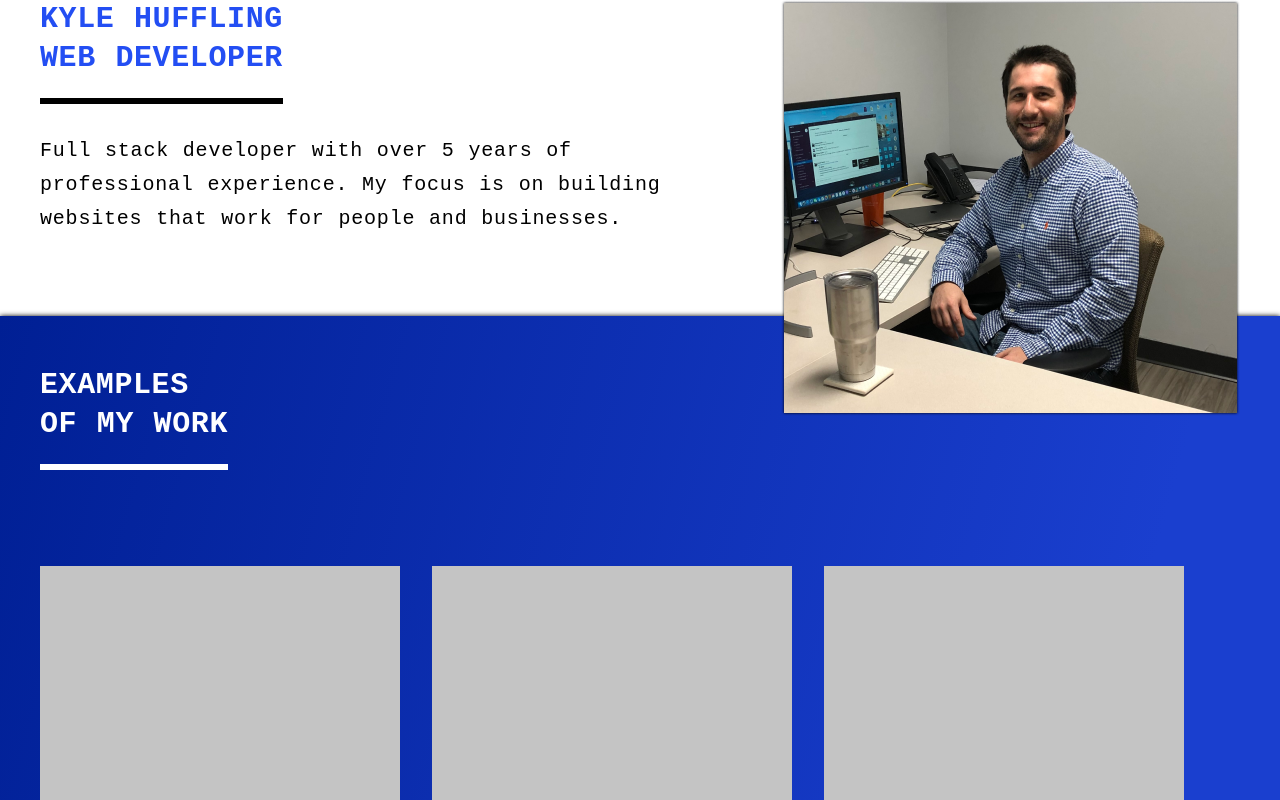
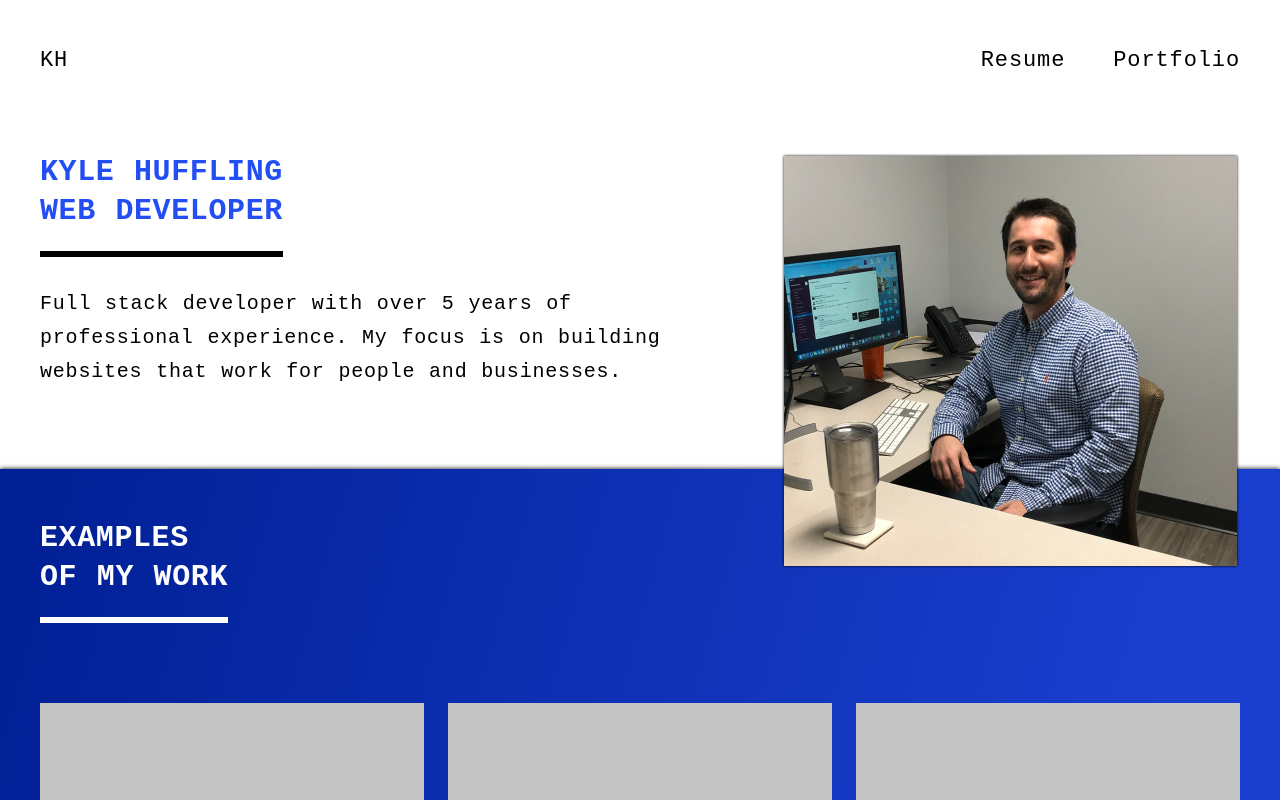
Before and after one commit to huff257/website, a Nuxt app: page / in a window 1280 px wide. Shown: the top 800 px of the page. Built offline with nearby package versions, Linux system fonts and the light colour scheme.

Commit message:
Added Header

```diff
--- a/assets/css/main.scss
+++ b/assets/css/main.scss
@@ -1,6 +1,12 @@
 body{
     font-family: 'IBM Plex Mono', monospace;
 }
+
+a{
+    text-decoration: none;
+    color: unset;
+}
+
 /*Fonts and Colors*/
 .white{
     color: #fff;
@@ -29,6 +35,9 @@ p{
     letter-spacing: 0.04em;
 }
 
+li{
+    list-style-type: none;
+}
 
 /*Rows and Columns*/
 .container{
@@ -64,6 +73,26 @@ p{
 }
 
 /*Site Style*/
+
+/*Header*/
+.main-nav{
+    margin-bottom: 5rem;
+    margin-top: 3rem;
+    letter-spacing: 0.04em;
+    font-size: 22px;
+}
+
+.main-menu{
+    display: flex;
+    margin-left: auto;
+
+    li{
+        margin-left: 3rem;
+    }
+}
+
+
+
 .primary{
     font-style: normal;
     font-weight: 600;
@@ -115,13 +144,15 @@ p{
 .card-wrapper{
     display: flex;
     flex-wrap: wrap;
-    margin-left: -1rem;
 }
 
-.card{
-    flex: 0 0 360px;
-    max-width: 360px;
+.card {
+    flex: 1 1 31%;
     background: #C4C4C4;
     min-height: 360px;
-    margin: 1rem;
+    margin: 0 0 2% 0;
 }
+
+.card:nth-child(2), .card:nth-child(5) {
+    margin: 0 2% 2% 2%;
+}
--- /dev/null
+++ b/components/SiteHeader.vue
@@ -0,0 +1,13 @@
+<template>
+<nav class="main-nav black">
+<div class="row">
+<div class="site-logo">
+    <a href="/resume">KH</a>
+</div>
+<ul class="main-menu">
+    <li><a href="/resume">Resume</a></li>
+    <li><a href="/portfolio">Portfolio</a></li>
+</ul>
+</div>
+</nav>
+</template>
--- a/pages/index.vue
+++ b/pages/index.vue
@@ -1,5 +1,8 @@
 <template>
 <div class="page">
+<div class="container">
+<SiteHeader></SiteHeader>
+</div>
 <div class="container">
   <div class="row">
   <div class="col-55">
```
Also changed, not shown: 4 other files (tests, documents, lock files or other folders).
